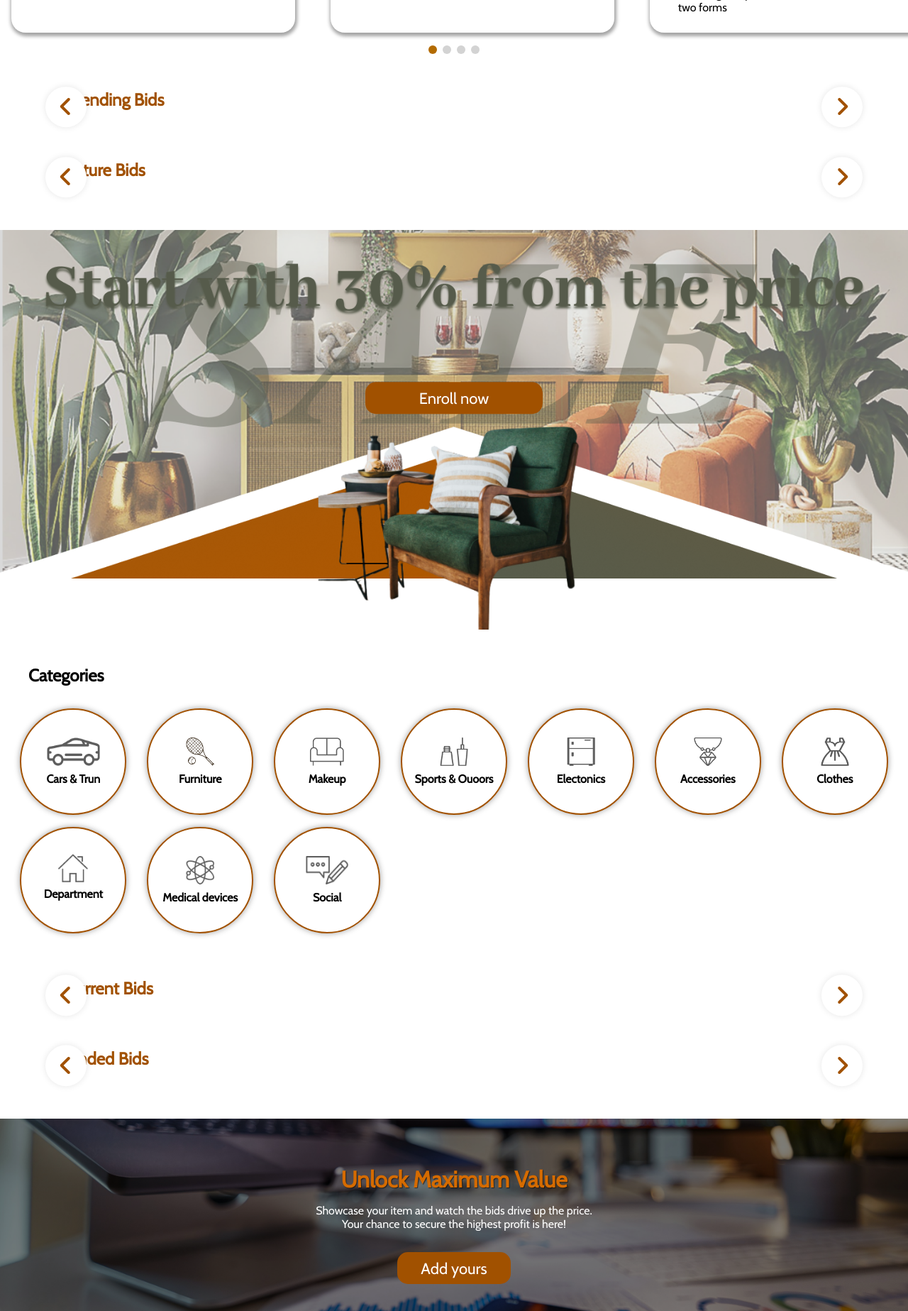
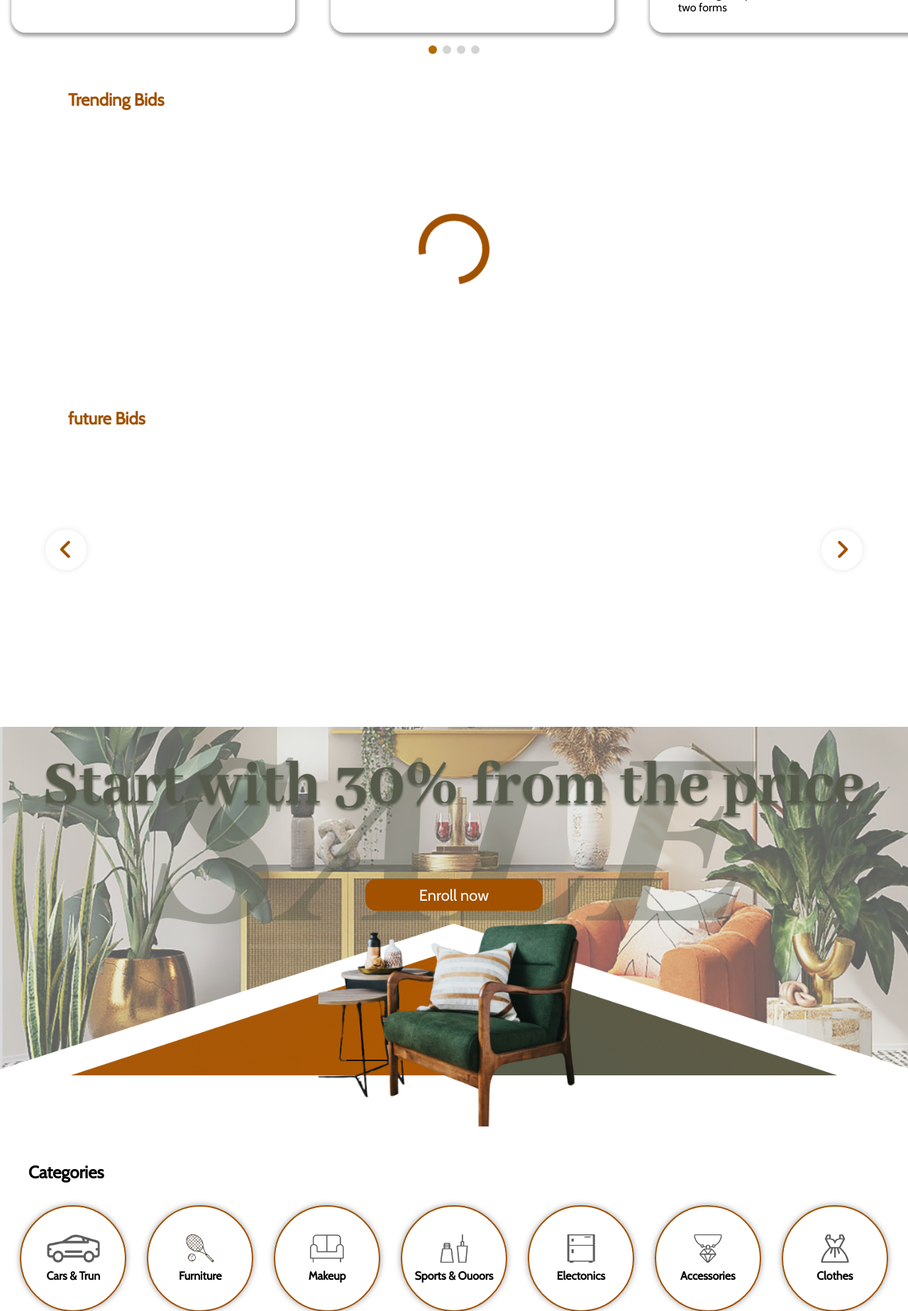
Before and after one commit to Netrk-A/final-project, a PHP site: page / in a window 1280 px wide. Shown: the part 751-2598 px from the top of the page at 71% size. Run offline with PHP 8.4, Linux system fonts and the light colour scheme; some libraries are stand-ins or nearby versions.

Commit message:
slider spinner

```diff
--- a/assets/css/components/swiper.css
+++ b/assets/css/components/swiper.css
@@ -3,8 +3,28 @@
 =============================== */
 
 .swiper {
+  position: relative;
   width: calc(100% - 4rem);
   height: fit-content;
+}
+
+.swiper-wrapper {
+  min-height: 350px;
+}
+
+.loading .swiper-wrapper,
+.loading .swiper-navigation {
+  visibility: hidden;
+}
+
+.loading .swiper-loader {
+  min-height: 300px;
+  position: absolute;
+  width: 100%;
+  height: 100%;
+  left: 0;
+  top: 50px;
+  background-color: var(--background);
 }
 
 .swiper-wrapper.news-bar {
@@ -28,7 +48,6 @@
   transform: translate(-50%, -50%);
   pointer-events: none; /* Prevent blocking interactions */
 }
-
 
 .button-next,
 .button-prev {
@@ -61,6 +80,20 @@
   box-shadow: 0 0 5px 0 rgba(0, 0, 0, 0.3);
 }
 
-/* .trending-container + .swiper-navigation {
-  display: none;
-} */
+/* spinner style */
+.spinner {
+  position: absolute;
+  top: calc(50% - 75px);
+  left: calc(50% - 50px);
+  width: 100px;
+  height: 100px;
+  border-radius: 50%;
+  border: 10px solid var(--primary);
+  border-top-color: var(--background);
+  animation: loading 1s linear infinite;
+}
+@keyframes loading {
+  to {
+    transform: rotate(360deg);
+  }
+}
--- a/index.php
+++ b/index.php
@@ -93,9 +93,12 @@
     </div>
 
     <!-- trending bids -->
-    <div class="astron-container trending">
+    <div class="astron-container trending loading">
         <div class="swiper products-container">
             <h2 class="swiper-title">Trending Bids</h2>
+            <div class="swiper-loader">
+                <div class="spinner"></div>
+            </div>
             <div class="swiper-wrapper trending-bids ">
             </div>
             <!-- Navigation Buttons -->
```
